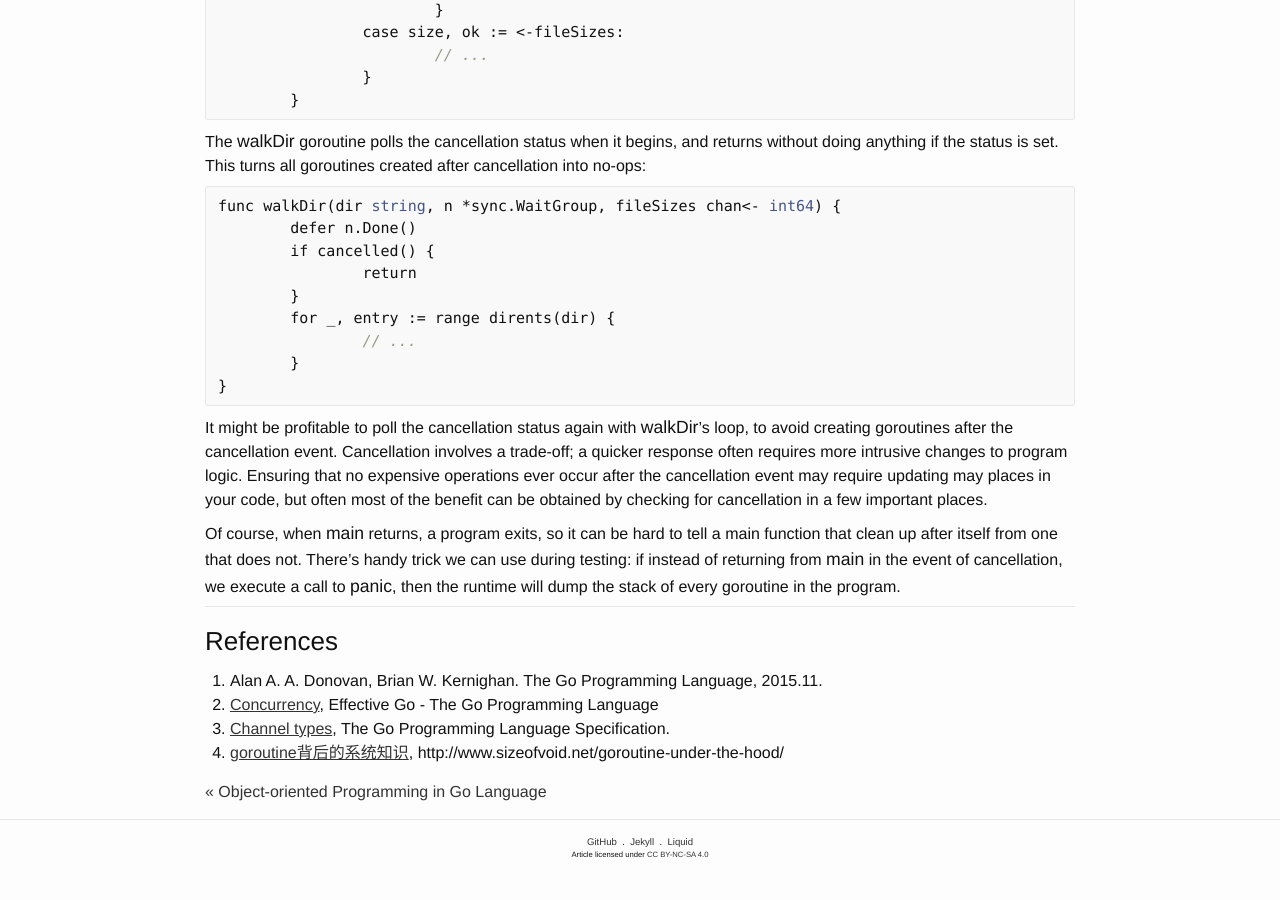
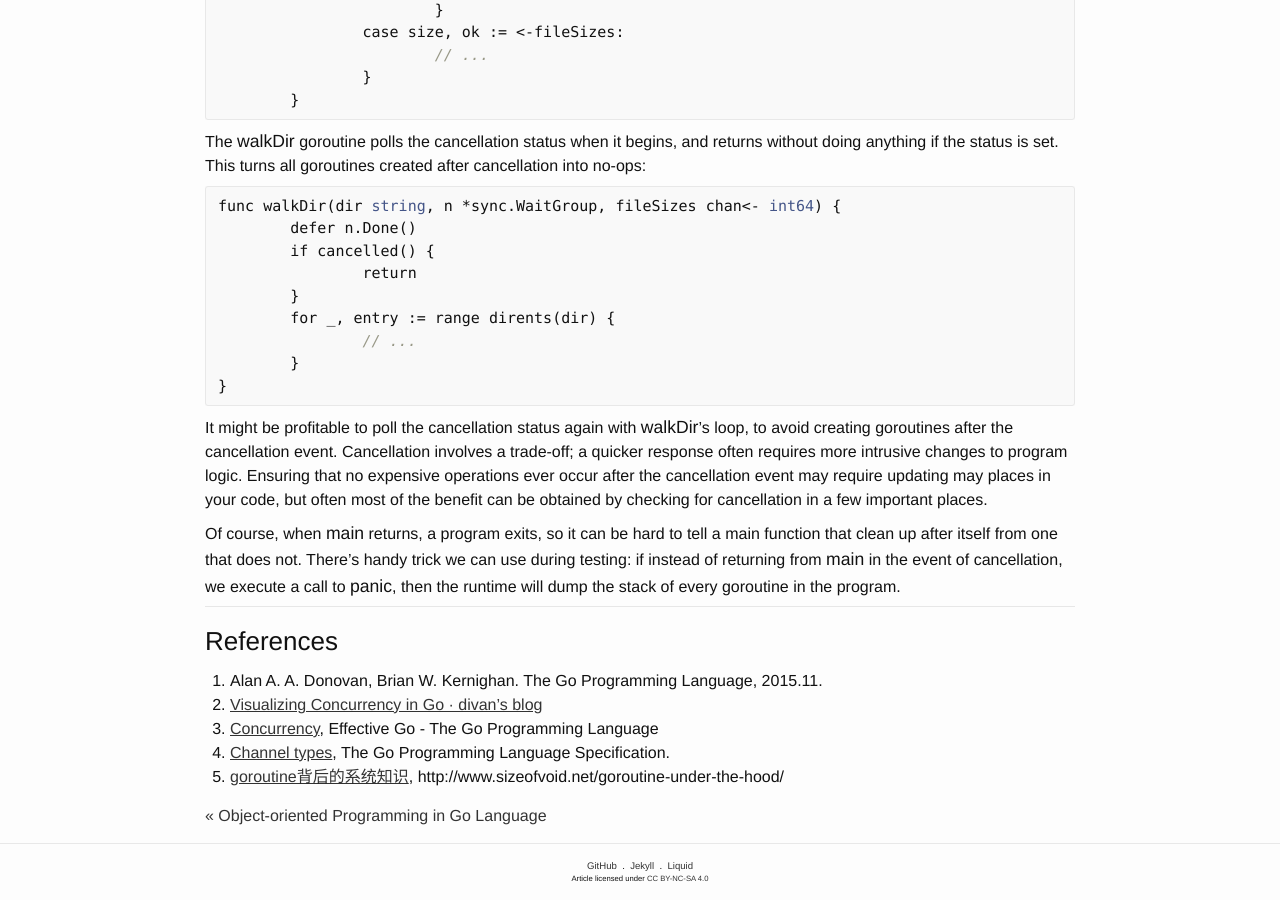
Before and after one commit to ousiax/ousiax.github.io, a Jekyll site: the page built from _posts/2017-06-11-goroutines-and-channels-in-go-lanugage.md, in a window 1280 px wide and 900 px high, scrolled down 8191 px. Built offline with Jekyll 4.4.1, drawn with Linux system fonts in a browser that asks for light colours; before the commit the page ends 9067 px from its top, so only the background shows below that; some of the changed lines change nothing that is shown; some of the changed text lies outside the part shown.

Commit message:
Update 2017-06-11-goroutines-and-channels-in-go-lanugage.md

````diff
--- a/_posts/2017-06-11-goroutines-and-channels-in-go-lanugage.md
+++ b/_posts/2017-06-11-goroutines-and-channels-in-go-lanugage.md
@@ -16,7 +16,7 @@ Go enables two styles of concurrent programming, ***communicating sequential pro
 
 ### Goroutines
 
-In Go, each concurrently executing activity is called a *goroutine*. When a program starts, is only goroutine is the one that calls the **main** function, so we call it the ***main goroutin***. New goroutines are created by the **go** statement. Syntacticaly, a **go** statement is an ordinary function or method call prefixed by the keyword **go**. A **go** statement causes the function to be called in a newly created goroutine. The **go** statement itself completes immediately:
+In Go, each concurrently executing activity is called a *goroutine*. When a program starts, is only goroutine is the one that calls the **main** function, so we call it the ***main goroutine***. New goroutines are created by the **go** statement. Syntacticaly, a **go** statement is an ordinary function or method call prefixed by the keyword **go**. A **go** statement causes the function to be called in a newly created goroutine. The **go** statement itself completes immediately:
 
 ```go
 	f()    // call f(); wait for it to return
@@ -336,6 +336,7 @@ Of course, when **main** returns, a program exits, so it can be hard to tell a m
 ### References
 
 1. Alan A. A. Donovan, Brian W. Kernighan. The Go Programming Language, 2015.11.
+1. [Visualizing Concurrency in Go ·  divan's blog](http://divan.github.io/posts/go_concurrency_visualize/)
 1. [Concurrency](https://golang.org/doc/effective_go.html#concurrency), Effective Go - The Go Programming Language
 1. [Channel types](https://golang.org/ref/spec#Channel_types), The Go Programming Language Specification.
 1. [goroutine背后的系统知识](http://www.sizeofvoid.net/goroutine-under-the-hood/), http://www.sizeofvoid.net/goroutine-under-the-hood/
````
